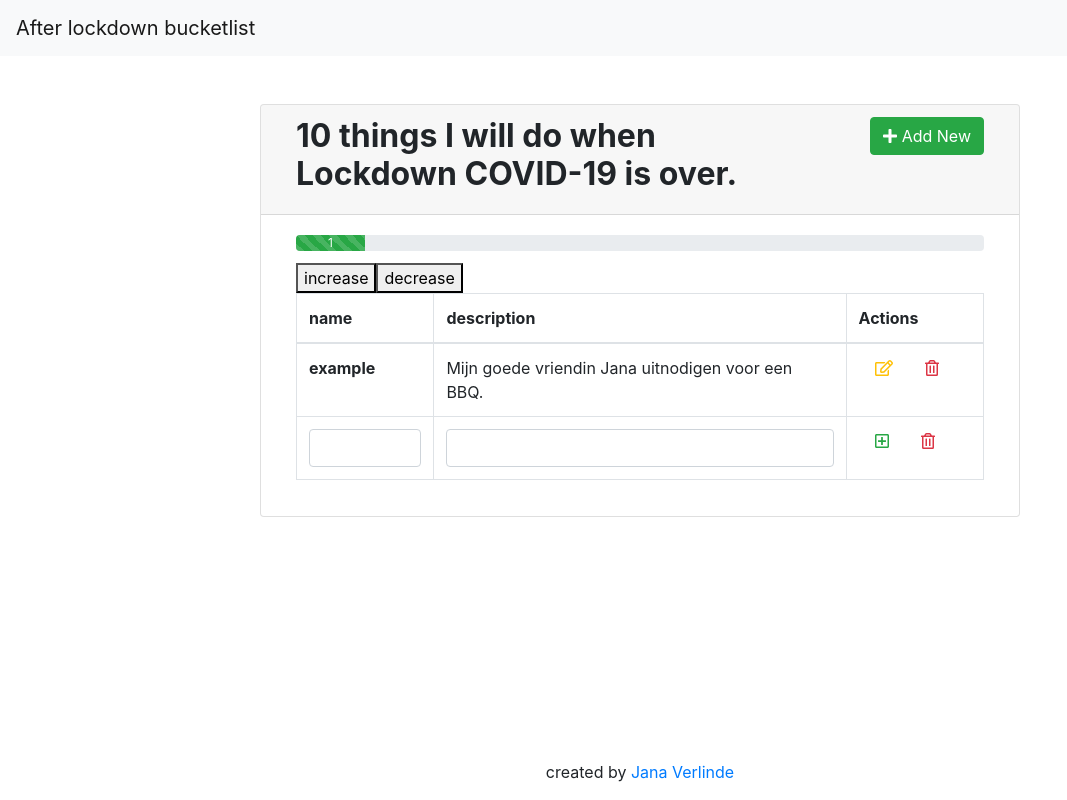
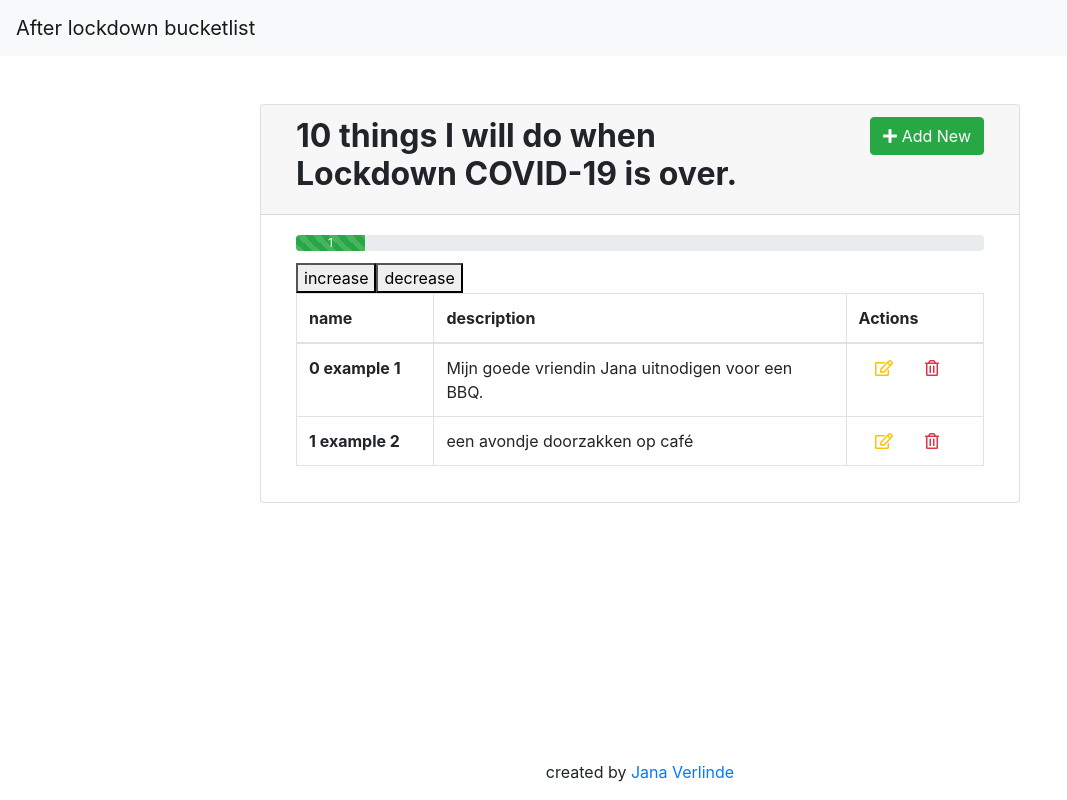
Before and after one commit to Janaverl/vue-after-lockdown-wishlist, a Vue app: page / in a window 1280 px wide. Shown: the whole page, without its empty margins (0-1067 px from the left). Built offline with nearby package versions, Linux system fonts and the light colour scheme.

Commit message:
Add: toggle between add new item / don't add new item

```diff
--- a/src/components/bucketlist/BucketlistHeader.vue
+++ b/src/components/bucketlist/BucketlistHeader.vue
@@ -6,7 +6,12 @@
             </h2>
         </div>
         <div class="col-sm-4">
-            <button type="button" class="btn btn-success add-new float-right">
+            <button
+                type="button"
+                class="btn btn-success add-new float-right"
+                :disabled="isAdding"
+                @click="addItemCreate"
+            >
                 <i class="fa fa-plus"></i> Add New
             </button>
         </div>
@@ -14,11 +19,29 @@
 </template>
 
 <script>
+    import { BucketlistEventBus } from '../../main.js';
+
     export default {
         name: 'BucketlistHeader',
+        data: function() {
+            return {
+                isAdding: false
+            };
+        },
         props: {
             title: String
-        }
+        },
+        methods: {
+            addItemCreate() {
+                this.isAdding = true;
+                BucketlistEventBus.$emit('openNewItem');
+            }
+        },
+        created() {
+            BucketlistEventBus.$on('closeNewItem', () => {
+                this.isAdding = false;
+            });
+        },
     }
 </script>
 
--- a/src/components/bucketlist/BucketlistItem.vue
+++ b/src/components/bucketlist/BucketlistItem.vue
@@ -1,10 +1,20 @@
 <template>
     <tr>
-        <td class="font-weight-bold">example</td>
-        <td>Mijn goede vriendin Jana uitnodigen voor een BBQ.</td>
+        <td
+            class="font-weight-bold"
+        >
+            {{ind}} {{item.name}}
+        </td>
         <td>
-            <a class="edit text-warning p-3"><i class="far fa-edit"></i></a>
-            <a class="delete text-danger p-3"><i class="far fa-trash-alt"></i></a>
+            {{item.description}}
+        </td>
+        <td>
+            <a class="edit text-warning p-3">
+                <i class="far fa-edit"></i>
+            </a>
+            <a class="delete text-danger p-3">
+                <i class="far fa-trash-alt"></i>
+            </a>
         </td>
     </tr>
 </template>
@@ -13,7 +23,8 @@
     export default {
         name: 'BucketlistItem',
         props: {
-            title: String
+            item: Object,
+            ind: Number
         }
     }
 </script>
--- a/src/components/bucketlist/BucketlistItemCreate.vue
+++ b/src/components/bucketlist/BucketlistItemCreate.vue
@@ -10,7 +10,10 @@
             <a class="add text-success p-3">
                 <i class="far fa-plus-square"></i>
             </a>
-            <a class="delete text-danger p-3">
+            <a
+                class="delete text-danger p-3"
+                @click="discardInput"
+            >
                 <i class="far fa-trash-alt"></i>
             </a>
         </td>
@@ -18,10 +21,14 @@
 </template>
 
 <script>
+    import { BucketlistEventBus } from '../../main.js';
+
     export default {
         name: 'BucketlistItemCreate',
-        props: {
-            title: String
+        methods: {
+            discardInput() {
+                BucketlistEventBus.$emit('closeNewItem');
+            }
         }
     }
 </script>
--- a/src/components/bucketlist/BucketlistTable.vue
+++ b/src/components/bucketlist/BucketlistTable.vue
@@ -12,8 +12,18 @@
                 </tr>
             </thead>
             <tbody>
-                <bucketlist-item></bucketlist-item>
-                <bucketlist-item-create></bucketlist-item-create>
+
+                <bucketlist-item
+                    v-for="(item, index) in items"
+                    :key="index"
+                    :item="item"
+                    :ind="index"
+                ></bucketlist-item>
+
+                <bucketlist-item-create
+                    v-if="isCreatingNewItem"
+                ></bucketlist-item-create>
+
             </tbody>
         </table>
 
@@ -24,9 +34,33 @@
     import BucketlistItem from './BucketlistItem.vue'
     import BucketlistItemCreate from './BucketlistItemCreate.vue'
     import Progressbar from './Progressbar.vue'
+    import { BucketlistEventBus } from '../../main.js';
 
     export default {
         name: 'BucketlistTable',
+        data: function() {
+            return {
+                items: [
+                    {
+                        name: 'example 1',
+                        description: 'Mijn goede vriendin Jana uitnodigen voor een BBQ.',
+                    },
+                    {
+                        name: 'example 2',
+                        description: 'een avondje doorzakken op café',
+                    }
+                ],
+                isCreatingNewItem: false
+            }
+        },
+        created() {
+            BucketlistEventBus.$on('openNewItem', () => {
+                this.isCreatingNewItem = true;
+            });
+            BucketlistEventBus.$on('closeNewItem', () => {
+                this.isCreatingNewItem = false;
+            });
+        },
         components: {
             BucketlistItem,
             BucketlistItemCreate,
--- a/src/main.js
+++ b/src/main.js
@@ -5,6 +5,8 @@ import App from './App.vue'
 
 Vue.config.productionTip = false
 
+export const BucketlistEventBus = new Vue();
+
 new Vue({
   render: h => h(App),
 }).$mount('#app')
```
